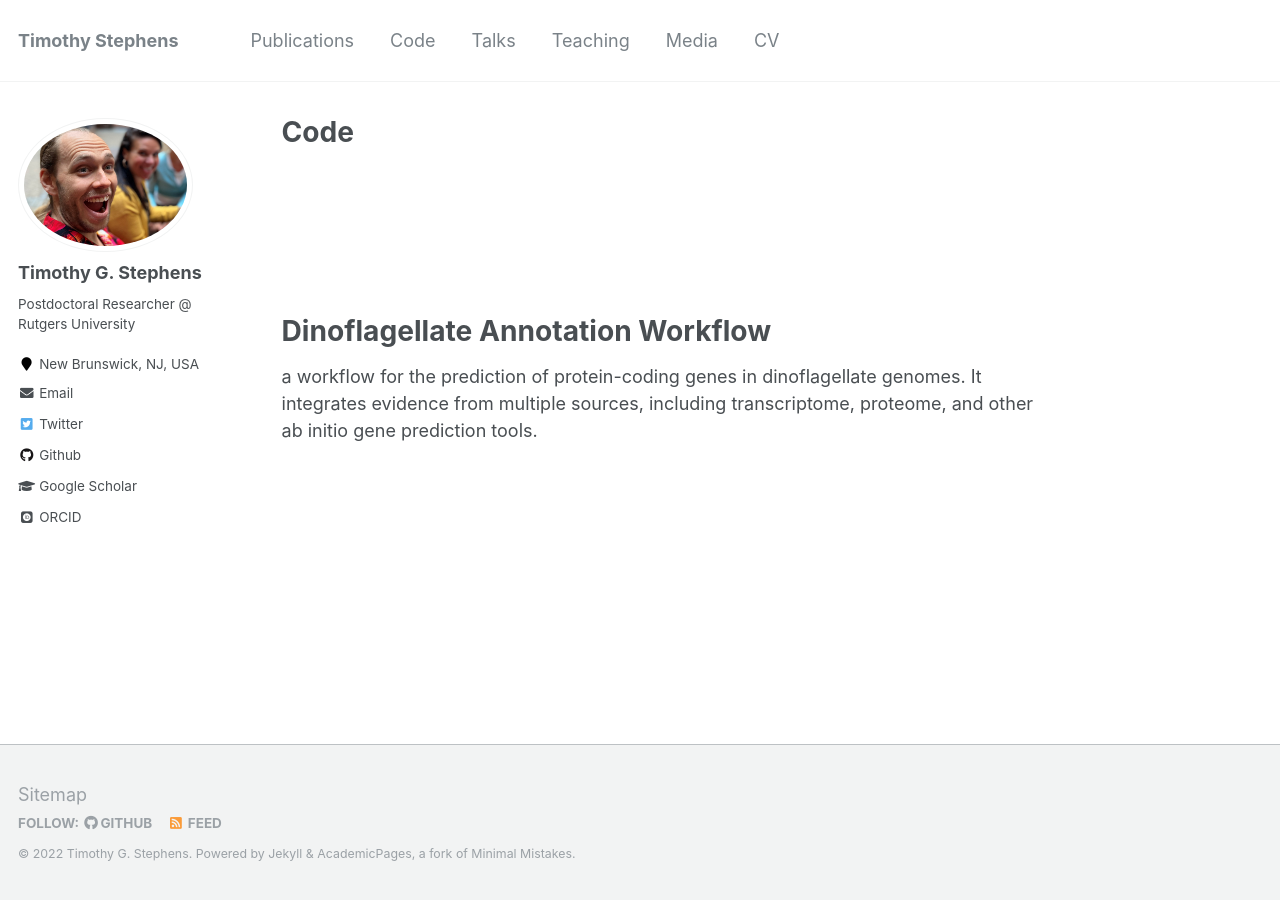
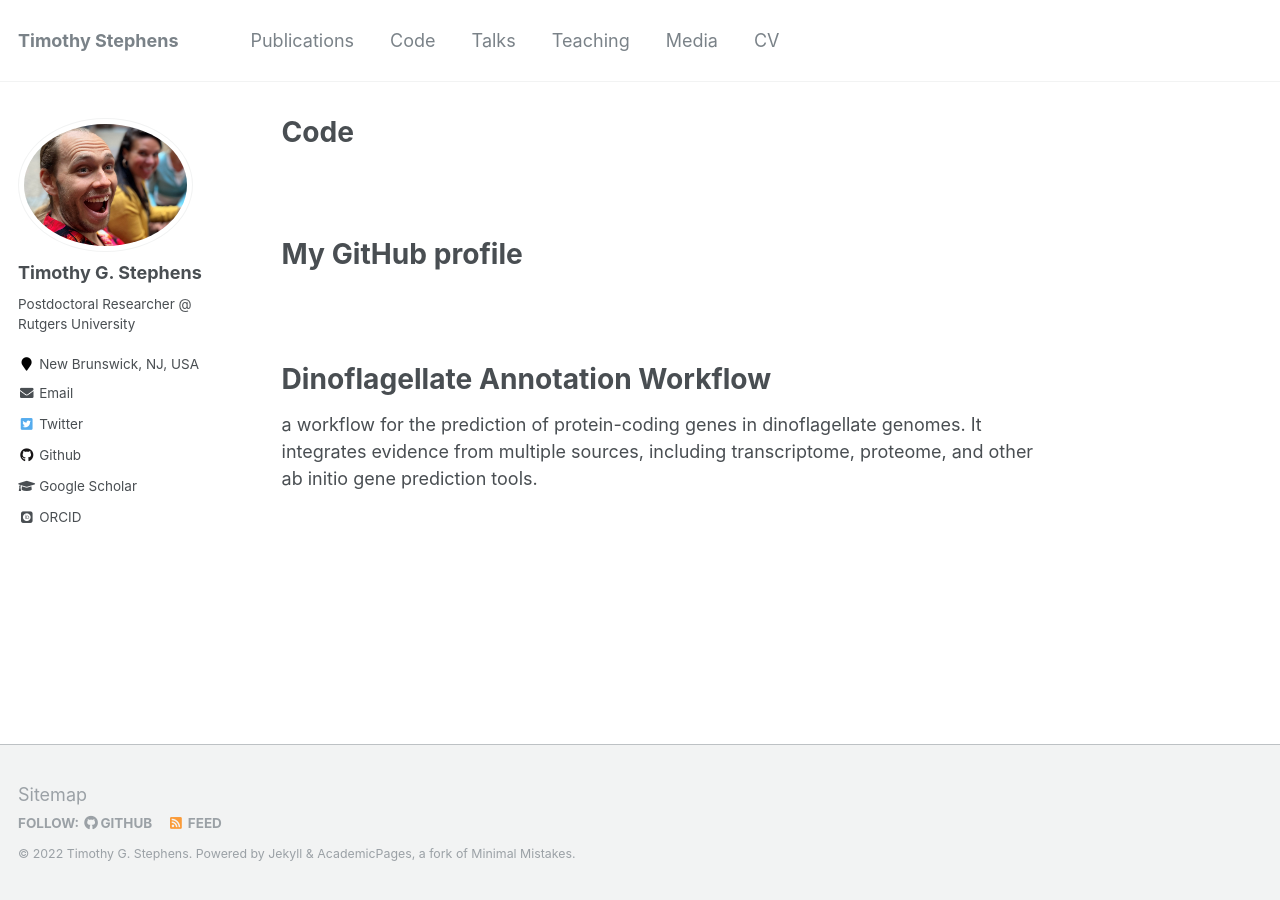
Before and after one commit to TimothyStephens/timothystephens.github.io, a Jekyll site: the page built from _pages/code.md, in a window 1280 px wide. Built offline with Jekyll 4.4.1, drawn with Linux system fonts in a browser that asks for light colours; some web fonts are replaced; a script that is not in the unit is left out.

Commit message:
Update pages on Mon Oct 10 01:14:07 EDT 2022

```diff
--- a/_pages/code.md
+++ b/_pages/code.md
@@ -16,6 +16,8 @@ ul {
 
 <br/><br/>
 
+# My GitHub profile
+
 <div class="github-card" data-github="TimothyStephens" data-width="400" data-height="318" data-theme="medium"></div>
 <script src="//cdn.jsdelivr.net/github-cards/latest/widget.js"></script>
 
```
Also changed, not shown: 1 other file.
